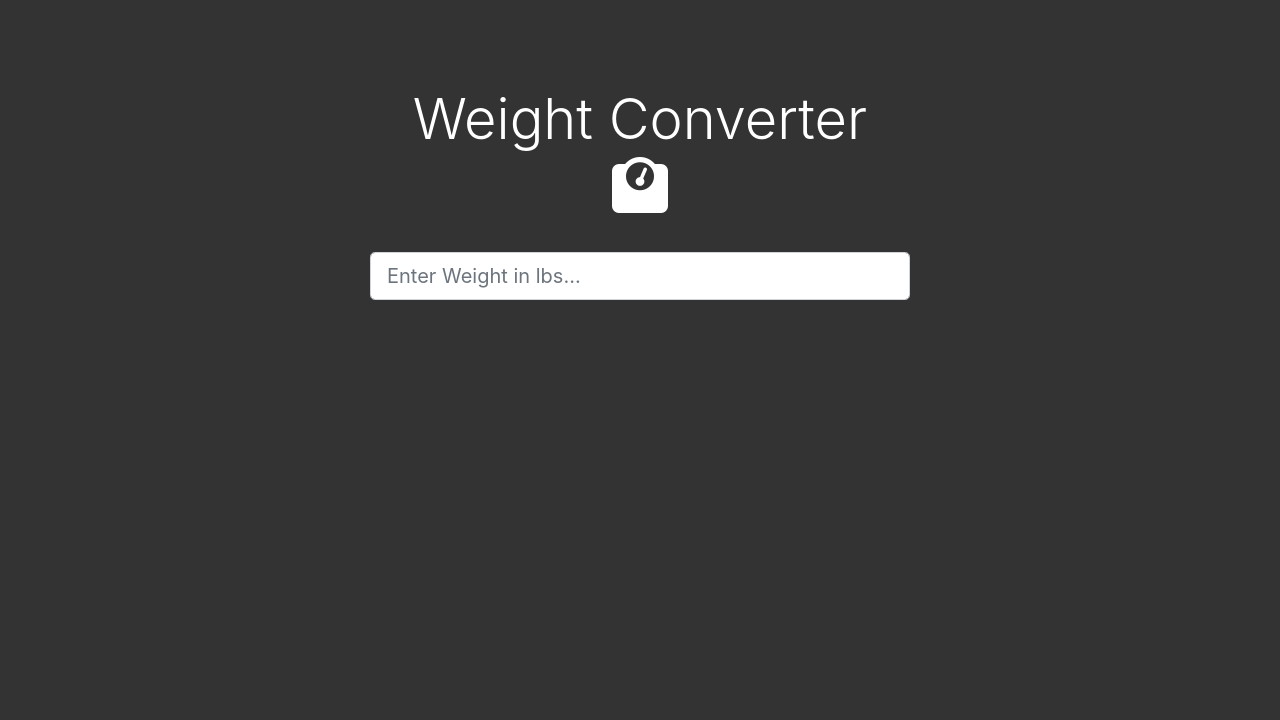
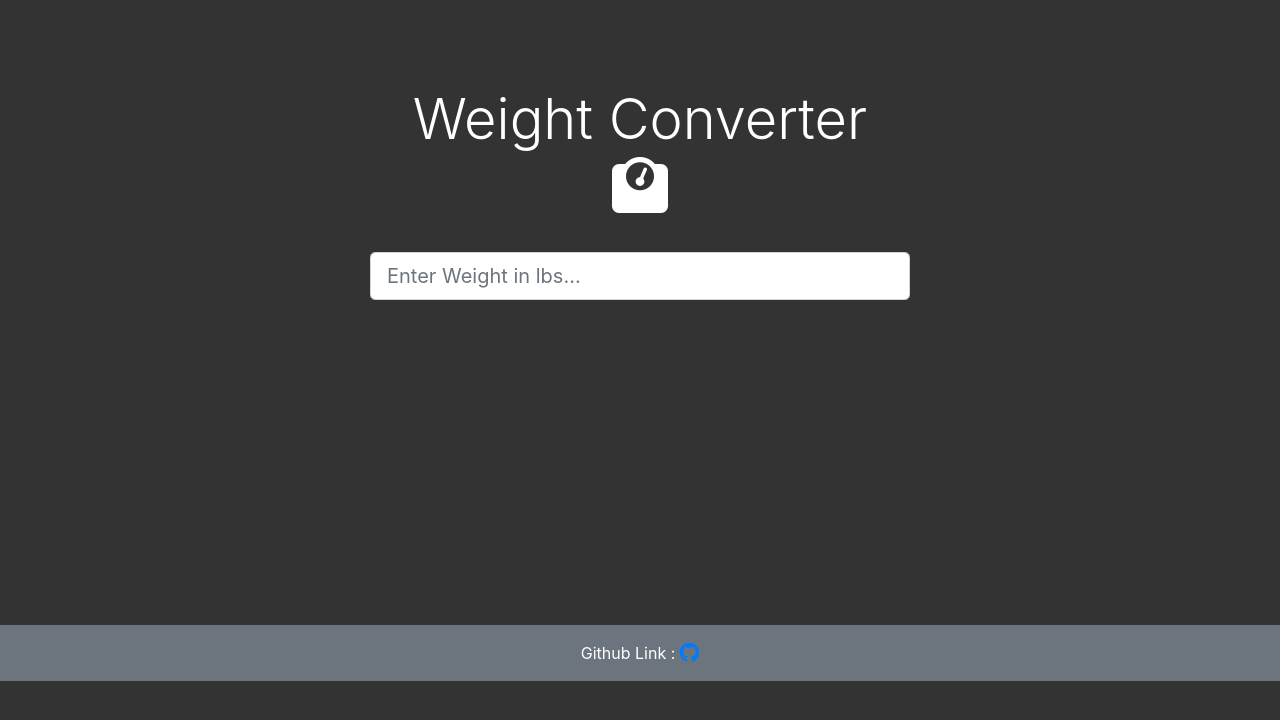
Before and after one commit to RishabhDevbanshi/Weight-Converter, a plain HTML site: page index.html in a window 1280 px wide. Drawn offline with nearby package versions, Linux system fonts and the light colour scheme.

Commit message:
add footer to the website

```diff
--- a/index.html
+++ b/index.html
@@ -36,9 +36,11 @@
     <div class="container">
       <div class="row">
         <div class="col-md-6 offset-md-3">
+            <header>
           <h1 class="display-4 text-center mt-6 p-3 mb-3">
             Weight Converter <i class="fas fa-weight"></i>
           </h1>
+        </header>
           <form>
             <div class="form-group">
               <input
@@ -75,6 +77,18 @@
       </div>
     </div>
 
+     <!-- Footer -->
+     <footer class="page-footer font-small bg-secondary text-center .fixed-bottom mt-5">
+
+        <!-- Copyright -->
+        <div class="footer-copyright warning text-center py-3">Github Link :
+           <a href="https://github.com/RishabhDevbanshi/Weight-Converter" class="icon" target="_blank"> <i class="fa fa-github fa-lg"></i> </a>
+        </div>
+        <!-- Copyright -->
+
+      </footer>
+      <!-- Footer -->
+
     <script src="index.js"></script>
   </body>
 </html>
```
